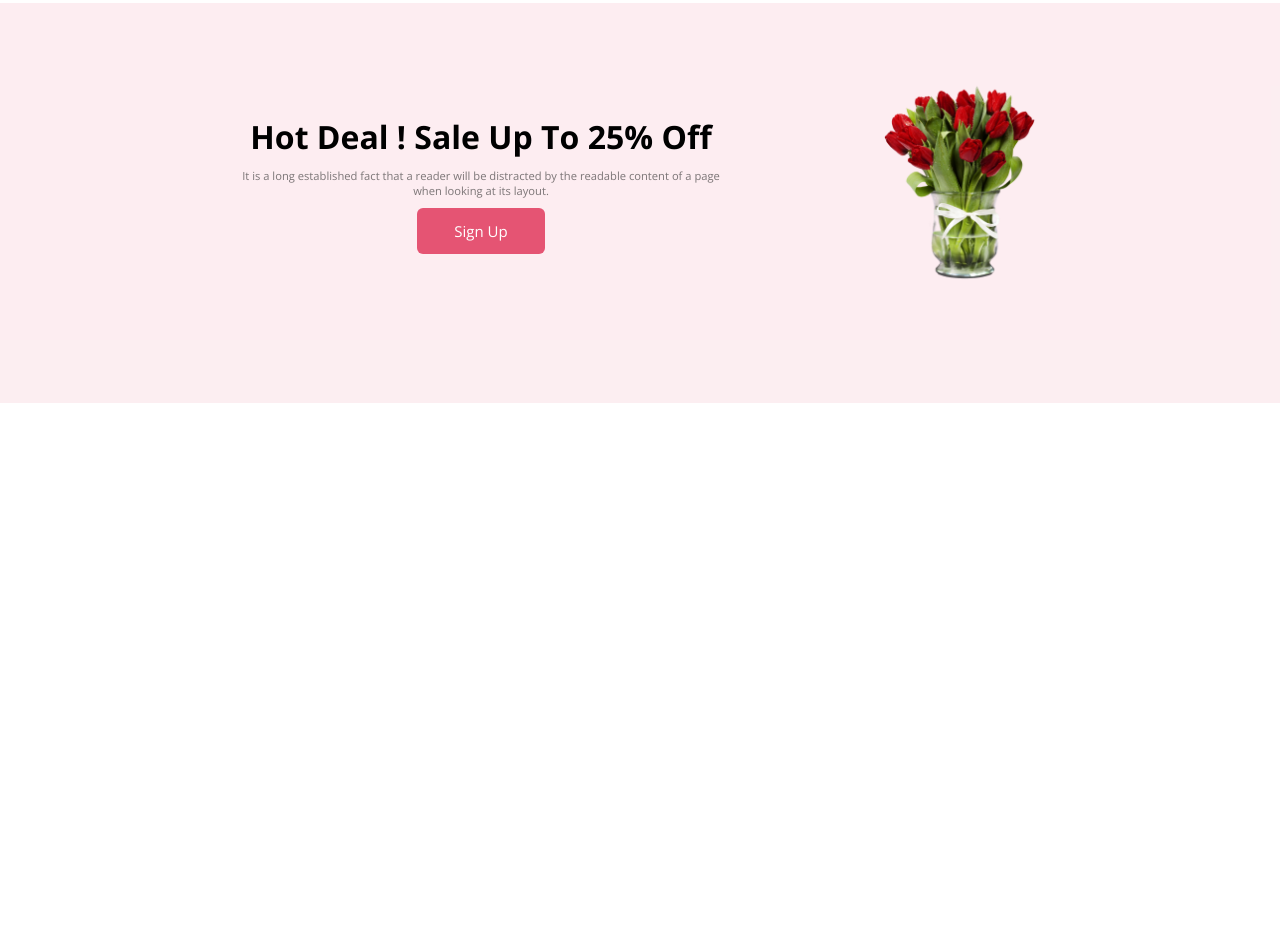
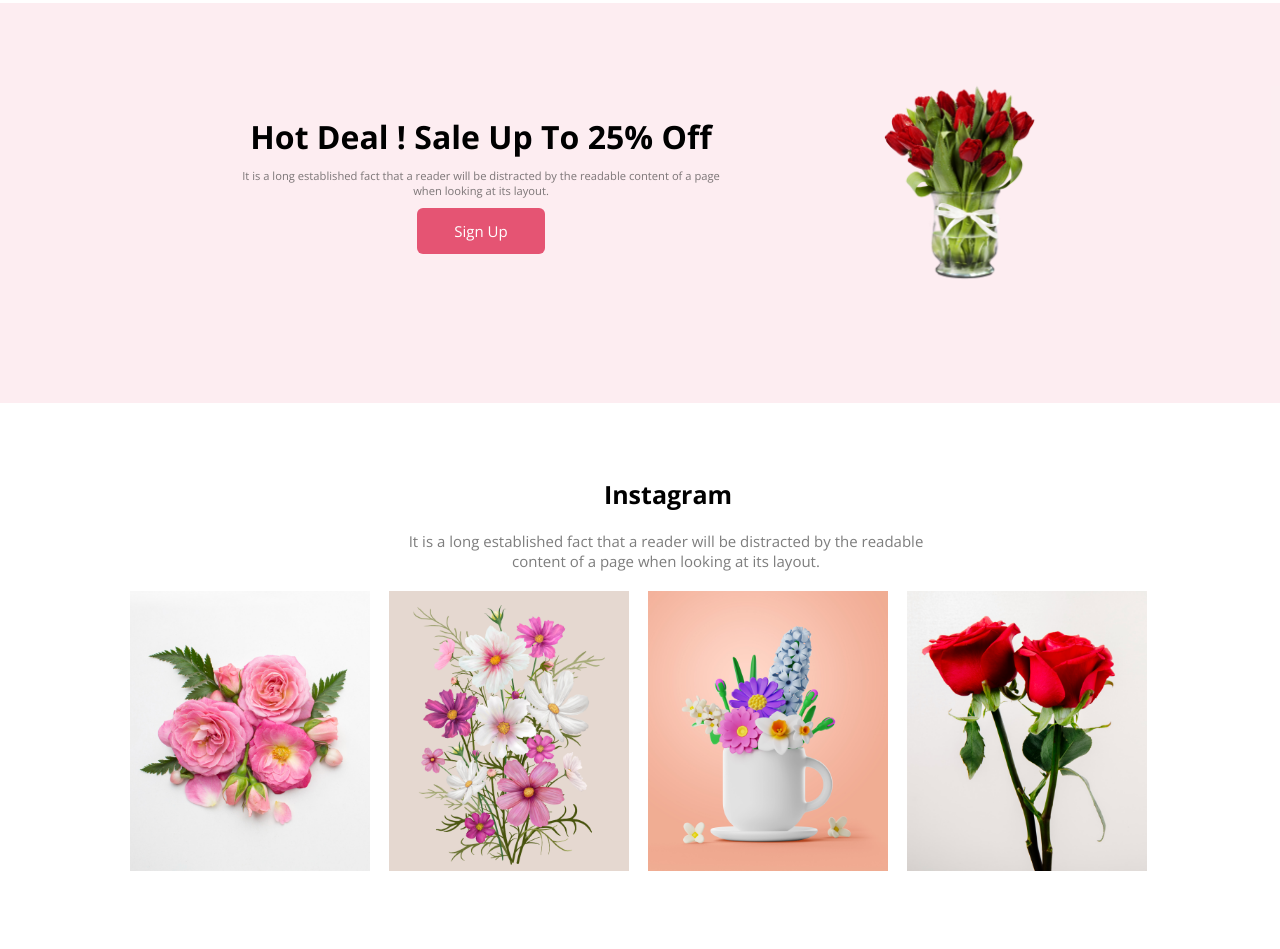
Before and after one commit to suhanurrahman007/Flower-Shop, a plain HTML site: page index.html in a window 1280 px wide. Shown: the part 1185-2134 px from the top of the page. Before the commit the page ends 1588 px from the top, so only its background shows below. Drawn offline with nearby package versions, Linux system fonts and the light colour scheme.

Commit message:
flower project first instagram section added

```diff
--- a/index.html
+++ b/index.html
@@ -89,6 +89,30 @@
         </section>
     <!-- Flower sign up Section End Here  -->
 
+    <!-- Flower instagram Section Start Here  -->
+    <section class="flower-instagram">
+        <div class="flower-instagram-title">
+            <h2>Instagram</h2>
+            <p>It is a long established fact that a reader will be distracted by the readable content of a page
+                when looking at its layout.</p>
+        </div>
+        <div class="flower-instagram-body">
+            <div class="first-instagram">
+                 <img class="flower-instagram-img" src="./Flower Asset/Flower 01.png" alt="">
+            </div>
+            <div class="first-instagram">
+                <img class="flower-instagram-img" src="./Flower Asset/Rectangle 4.png" alt="">
+            </div>
+            <div class="first-instagram">
+                <img class="flower-instagram-img" src="./Flower Asset/Rectangle 5.png" alt="">
+            </div>
+            <div class="first-instagram">
+                <img class="flower-instagram-img" src="./Flower Asset/Rectangle 6.png" alt="">
+            </div>
+        </div>
+    </section>
+    <!-- Flower instagram Section End Here  -->
+
         </article>
 
     </main>
--- a/style.css
+++ b/style.css
@@ -164,3 +164,41 @@ html{
     margin-bottom: 0rem;
 }
 /* flower sign up css End here  */
+
+/* flower instagram des css Start here  */
+
+.flower-instagram{
+    padding: 4rem;
+    margin-left: 3.5rem;
+}
+
+.flower-instagram-title{
+    text-align: center;
+}
+.flower-instagram-title h2{
+    font-size: 25px;
+    padding: 10px;
+}
+.flower-instagram-title p{
+    font-size: 15px;
+    color: rgba(39, 39, 39, 0.60);
+    padding: 10px;
+    width: 50%;
+    margin-left: 17rem;
+}
+.first-instagram{
+    padding: .6rem;
+    text-align: center;
+
+}
+.flower-instagram-img{
+    width: 240px;
+    height: 280px;
+
+}
+
+
+.flower-instagram-body{
+    display: flex;
+}
+/* flower instagram des css End here  */
```
